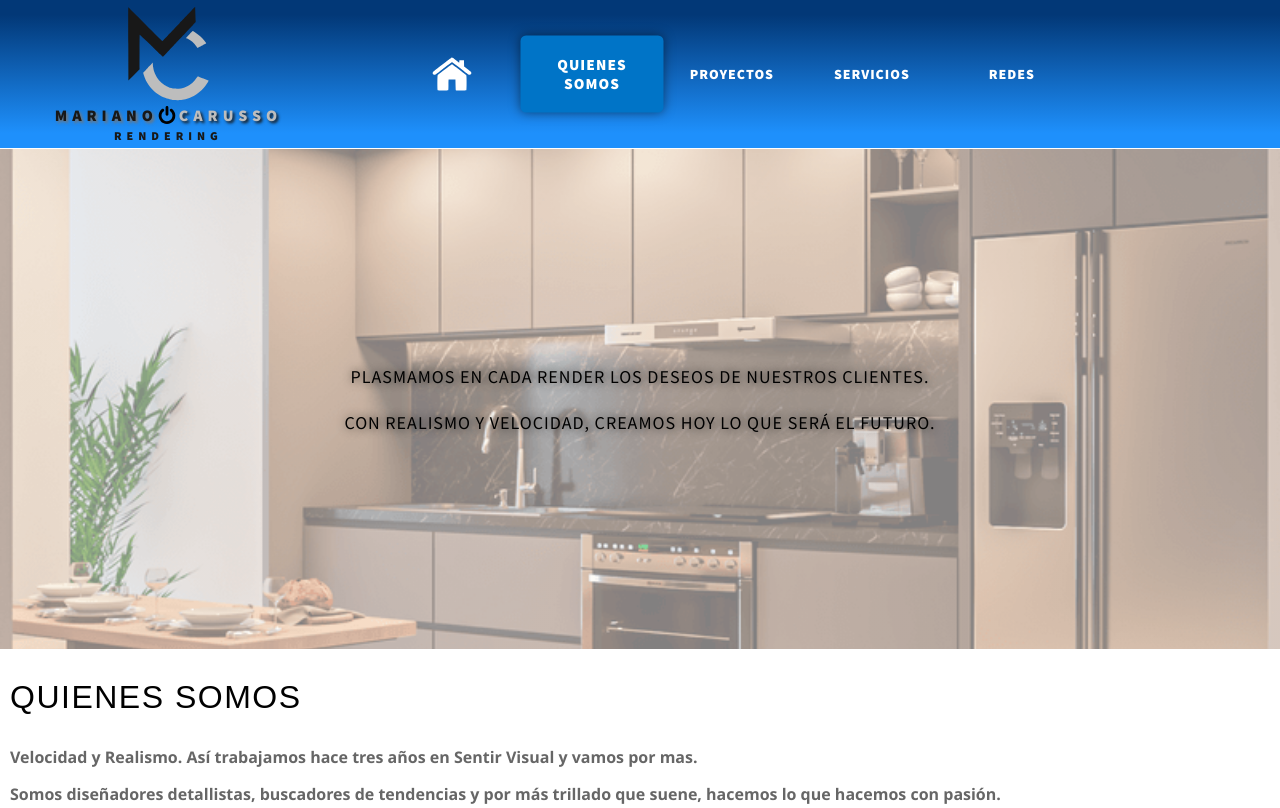
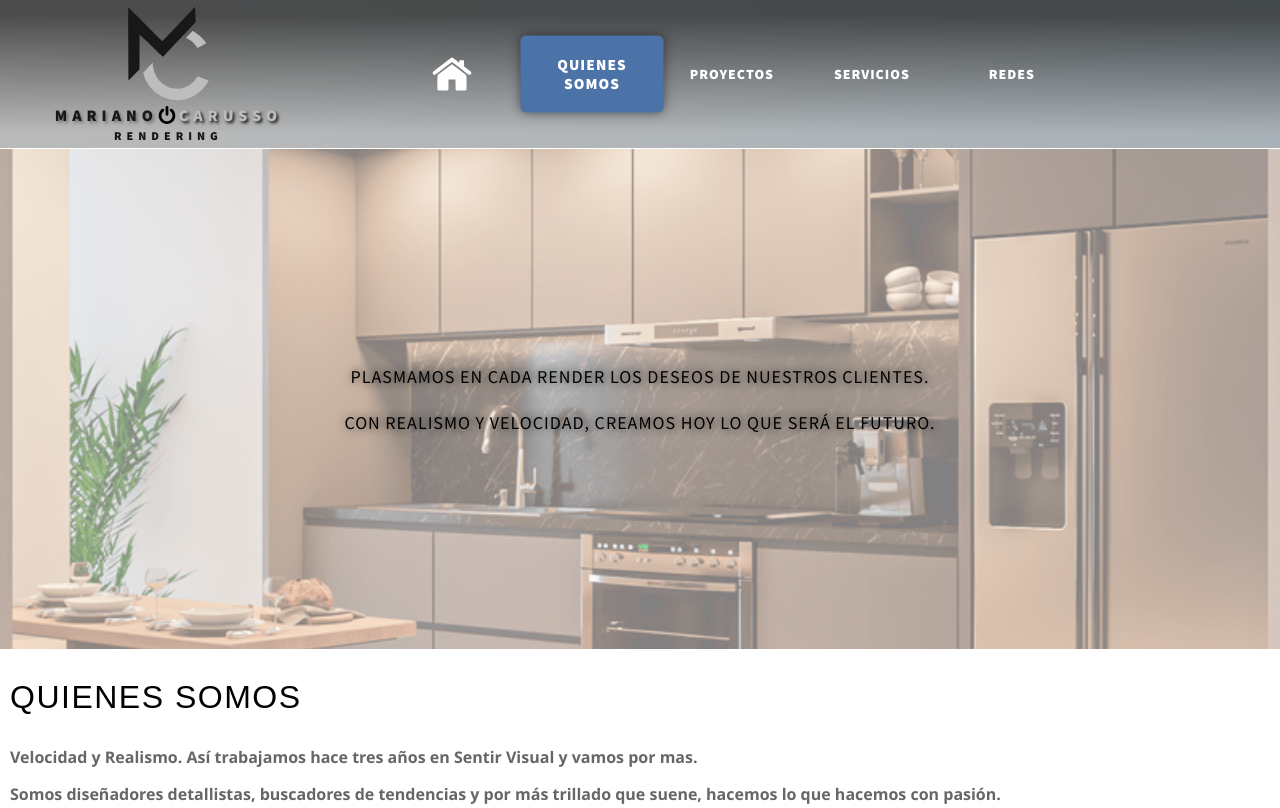
Before and after one commit to Todointerconectado/marianocarusso, a plain HTML site: page index.html in a window 1280 px wide. Shown: the top 808 px of the page. Drawn offline with Linux system fonts and the light colour scheme; files whose address does not match are found by name.

Commit message:
V1.0.3 Color header

```diff
--- a/CSS/styleHeader.css
+++ b/CSS/styleHeader.css
@@ -3,8 +3,8 @@
 :root {
     --colorHeaderContainer: linear-gradient(to right, white, rgb(224, 240, 250));
     --colorHeaderLetras: black;
-    --colorHeaderBarraMenu: linear-gradient(to bottom, rgb(2, 56, 119) 10%, rgb(30, 144, 252) 90%);
-    --colorHeaderOpcionesBarraMenu: rgb(0, 116, 199);
+    --colorHeaderBarraMenu: linear-gradient(to bottom, rgb(0, 0, 0, .7) 10%, rgb(82, 82, 82,.4) 90%);
+    --colorHeaderOpcionesBarraMenu: rgb(75, 115, 167);
     --colorHeaderCapa: rgb(58, 68, 96);
     --color_logo_barra: linear-gradient(to right, green, greenyellow, green);
 
@@ -16,7 +16,7 @@
 
     --colorTextoDescripcionProyecto: rgb(102, 102, 102);
 
-    --colorFooterConteiner: linear-gradient(to bottom, rgb(2, 56, 119) 10%, rgb(30, 144, 252) 90%);
+    --colorFooterConteiner: linear-gradient(to bottom, rgb(0, 0, 0, .9) 10%, rgb(82, 82, 82) 90%);
     --colorFooterLetras: rgb(255, 255, 255);
 }
 
```
